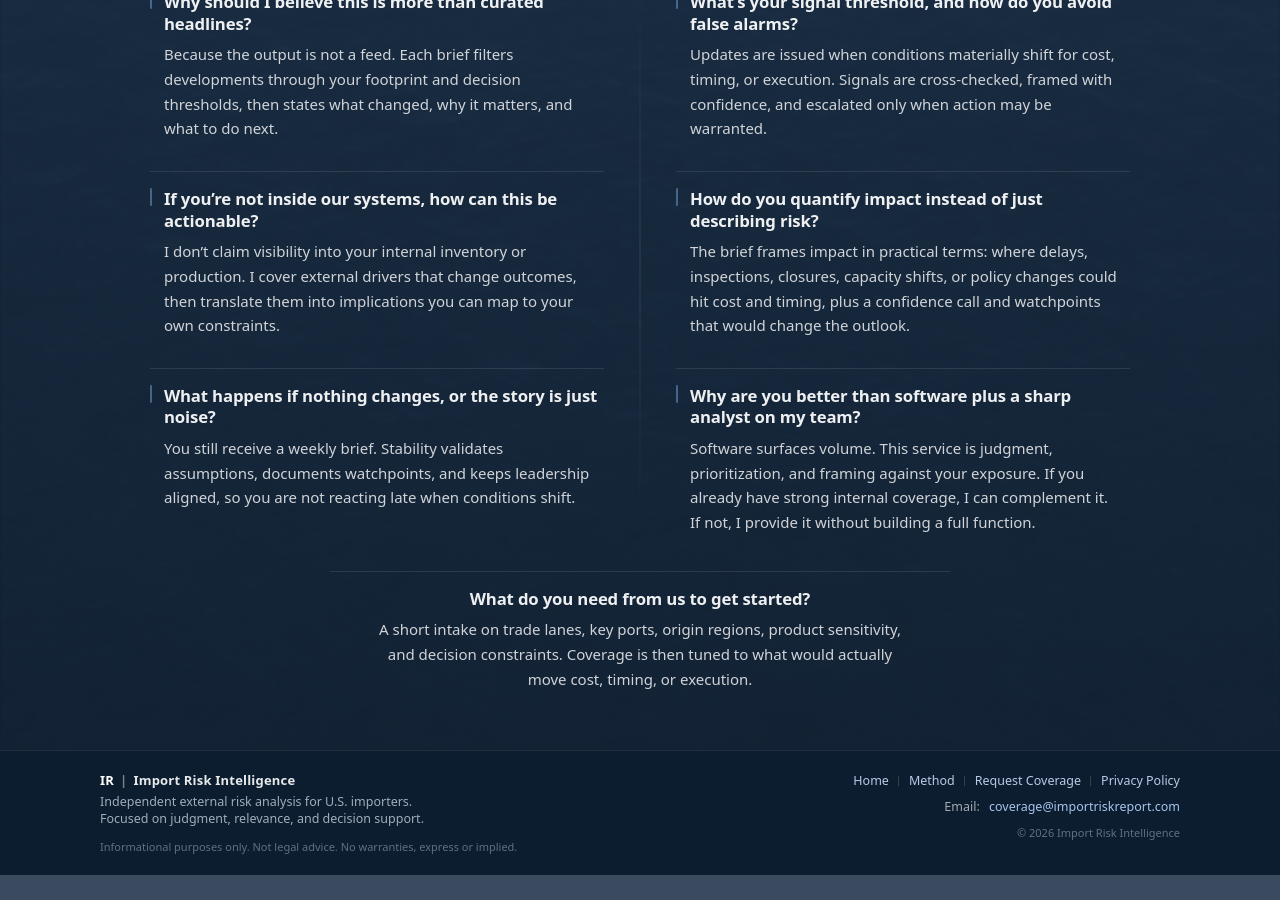
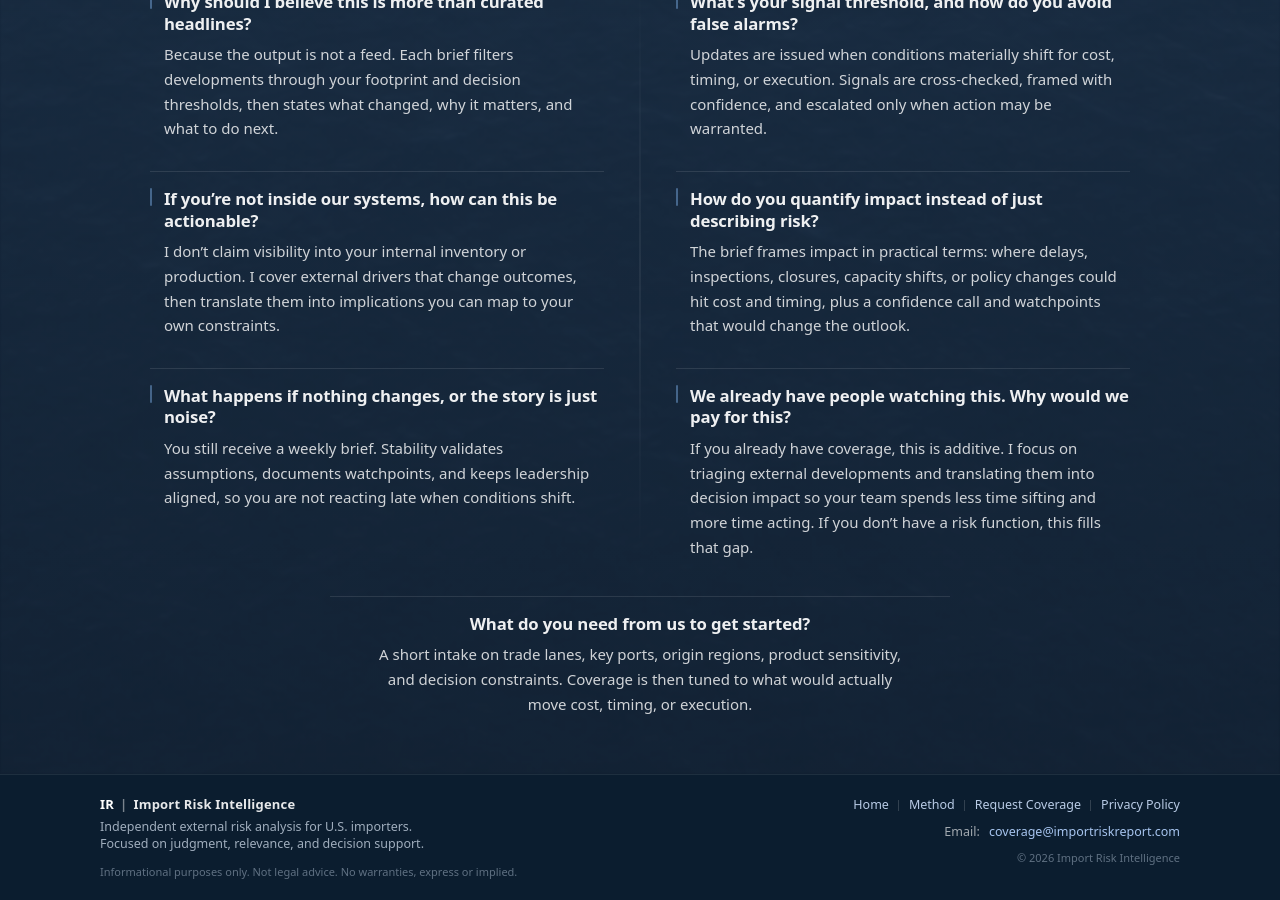
Before and after one commit to importrisk/import-risk-intelligence-site, a Jekyll site: the page built from method.html, in a window 1280 px wide and 900 px high, scrolled down 2156 px. Built offline with Jekyll 4.4.1, drawn with Linux system fonts in a browser that asks for light colours; before the commit the page ends 3031 px from its top, so only the background shows below that.

Commit message:
Update method.html

```diff
--- a/method.html
+++ b/method.html
@@ -294,10 +294,9 @@ css: /method.css?v=100
             </div>
 
             <div class="mp-faq-item" role="listitem">
-              <h4 class="mp-q">Why are you better than software plus a sharp analyst on my team?</h4>
+              <h4 class="mp-q">We already have people watching this. Why would we pay for this?</h4>
               <p class="mp-a">
-                Software surfaces volume. This service is judgment, prioritization, and framing against your exposure. If you already have strong internal coverage, I can complement it. If not, I provide it without building a full function.
-              </p>
+                If you already have coverage, this is additive. I focus on triaging external developments and translating them into decision impact so your team spends less time sifting and more time acting. If you don’t have a risk function, this fills that gap.</p>
             </div>
 
           </div>
```
